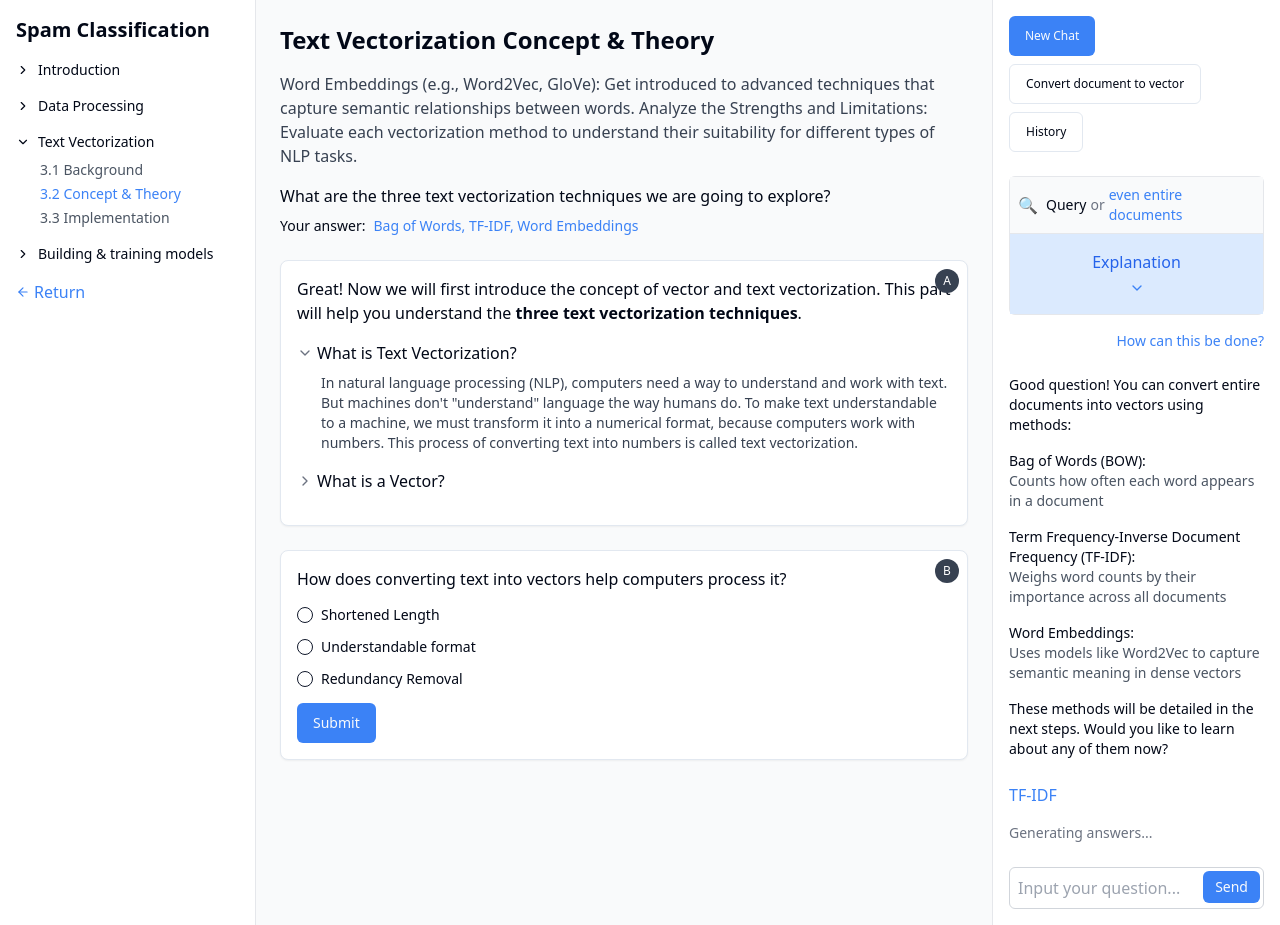
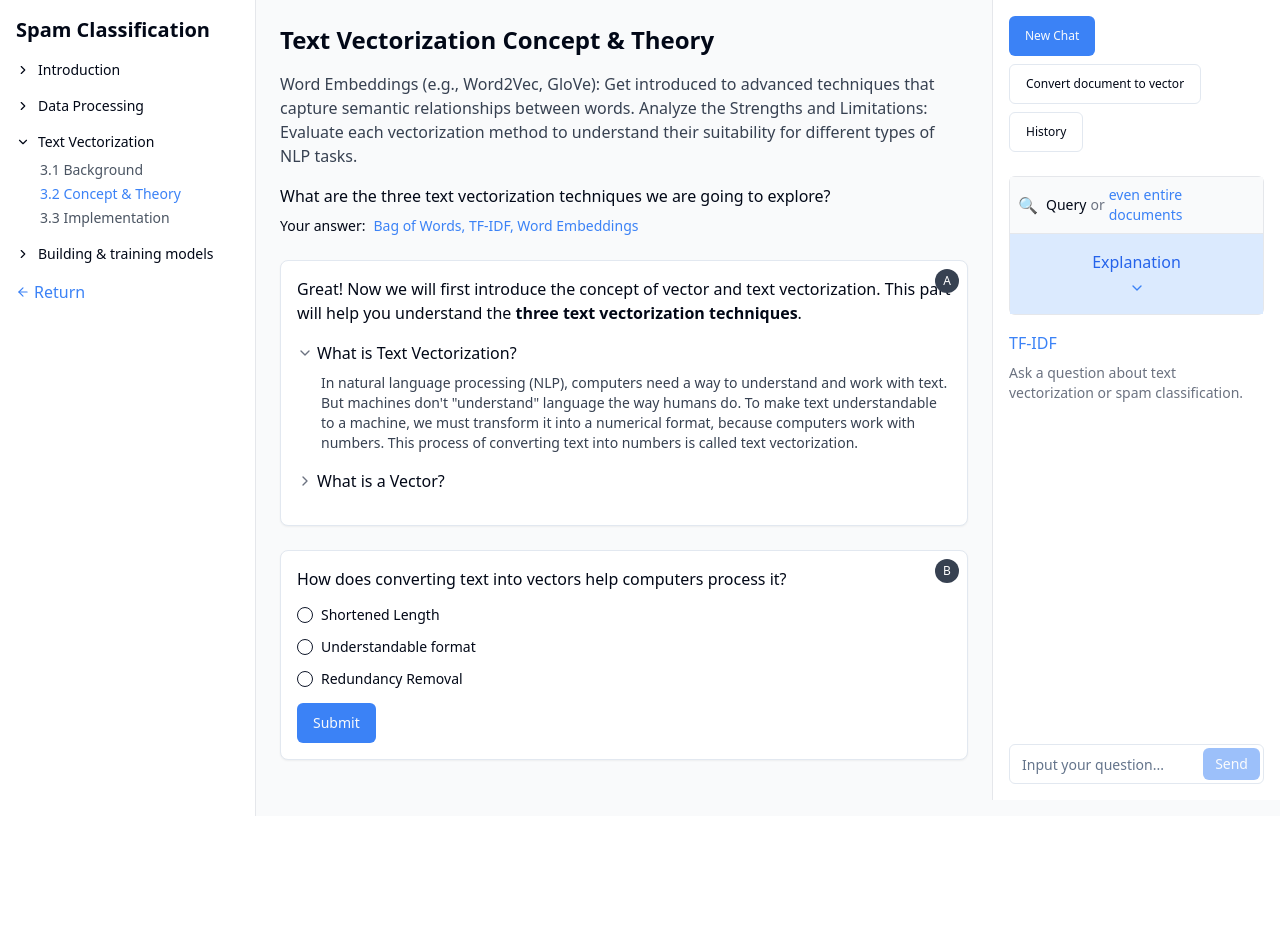
Before and after one commit to lazysqrt2/AutoPBL, a React (Vite) app: page / in a window 1280 px wide. After the commit the page ends 816 px from the top, so only its background shows below. Built offline with nearby package versions, Linux system fonts and the light colour scheme.

Commit message:
[dyad] 添加可接入API的聊天界面 - wrote 3 file(s)

```diff
--- /dev/null
+++ b/src/components/ChatInterface.tsx
@@ -0,0 +1,173 @@
+import { useState, useRef, useEffect } from "react";
+import { Button } from "@/components/ui/button";
+import { Input } from "@/components/ui/input";
+import { Card } from "@/components/ui/card";
+import { Loader2 } from "lucide-react";
+import { showError } from "@/utils/toast";
+
+interface Message {
+  id: string;
+  content: string;
+  isUser: boolean;
+  timestamp: Date;
+}
+
+interface ChatInterfaceProps {
+  title?: string;
+}
+
+const ChatInterface = ({ title = "Chat" }: ChatInterfaceProps) => {
+  const [messages, setMessages] = useState<Message[]>([]);
+  const [inputValue, setInputValue] = useState("");
+  const [isLoading, setIsLoading] = useState(false);
+  const messagesEndRef = useRef<HTMLDivElement>(null);
+
+  // 自动滚动到最新消息
+  useEffect(() => {
+    messagesEndRef.current?.scrollIntoView({ behavior: "smooth" });
+  }, [messages]);
+
+  // 发送消息到API并处理响应
+  const sendMessage = async () => {
+    if (!inputValue.trim()) return;
+
+    // 创建用户消息
+    const userMessage: Message = {
+      id: Date.now().toString(),
+      content: inputValue,
+      isUser: true,
+      timestamp: new Date()
+    };
+
+    // 添加用户消息到聊天记录
+    setMessages(prev => [...prev, userMessage]);
+    setInputValue("");
+    setIsLoading(true);
+
+    try {
+      // 调用API
+      const response = await fetch("/api/chat", {
+        method: "POST",
+        headers: {
+          "Content-Type": "application/json",
+        },
+        body: JSON.stringify({ message: userMessage.content }),
+      });
+
+      if (!response.ok) {
+        throw new Error("Failed to get response");
+      }
+
+      const data = await response.json();
+
+      // 添加AI回复到聊天记录
+      const aiMessage: Message = {
+        id: Date.now().toString(),
+        content: data.response || "Sorry, I couldn't process your request.",
+        isUser: false,
+        timestamp: new Date()
+      };
+
+      setMessages(prev => [...prev, aiMessage]);
+    } catch (error) {
+      console.error("Error sending message:", error);
+      showError("Failed to get response. Please try again.");
+
+      // 添加错误消息
+      const errorMessage: Message = {
+        id: Date.now().toString(),
+        content: "Sorry, there was an error processing your request. Please try again.",
+        isUser: false,
+        timestamp: new Date()
+      };
+
+      setMessages(prev => [...prev, errorMessage]);
+    } finally {
+      setIsLoading(false);
+    }
+  };
+
+  // 处理按Enter键发送消息
+  const handleKeyDown = (e: React.KeyboardEvent) => {
+    if (e.key === "Enter" && !e.shiftKey) {
+      e.preventDefault();
+      sendMessage();
+    }
+  };
+
+  // 模拟API响应（仅用于演示）
+  const simulateApiResponse = async (message: string) => {
+    // 这里只是模拟，实际应用中应该连接到真实的API
+    return new Promise<string>((resolve) => {
+      setTimeout(() => {
+        if (message.toLowerCase().includes("vector") || message.toLowerCase().includes("vectorization")) {
+          resolve("Text vectorization is the process of converting text into numerical vectors that can be used by machine learning algorithms. The three main approaches are Bag of Words (BOW), TF-IDF, and Word Embeddings.");
+        } else if (message.toLowerCase().includes("tf-idf")) {
+          resolve("TF-IDF (Term Frequency-Inverse Document Frequency) is a numerical statistic that reflects how important a word is to a document in a collection. It weighs terms based on how frequently they appear in a document and how rarely they appear across all documents.");
+        } else {
+          resolve("I'm here to help with your questions about text vectorization and spam classification. What would you like to know?");
+        }
+      }, 1000);
+    });
+  };
+
+  return (
+    <div className="flex flex-col h-full">
+      {title && (
+        <div className="text-blue-500 font-medium mb-2">{title}</div>
+      )}
+
+      {/* 消息历史区域 */}
+      <div className="flex-1 overflow-y-auto mb-4 space-y-3">
+        {messages.length === 0 ? (
+          <div className="text-gray-500 text-sm">
+            Ask a question about text vectorization or spam classification.
+          </div>
+        ) : (
+          messages.map((message) => (
+            <Card
+              key={message.id}
+              className={`p-3 ${message.isUser ? 'bg-blue-50' : 'bg-white'}`}
+            >
+              <div className="text-sm">
+                {message.content}
+              </div>
+              <div className="text-xs text-gray-400 mt-1">
+                {message.timestamp.toLocaleTimeString([], { hour: '2-digit', minute: '2-digit' })}
+              </div>
+            </Card>
+          ))
+        )}
+
+        {isLoading && (
+          <div className="flex items-center text-gray-500 text-sm">
+            <Loader2 className="animate-spin mr-2" size={16} />
+            Generating response...
+          </div>
+        )}
+
+        <div ref={messagesEndRef} />
+      </div>
+
+      {/* 输入区域 */}
+      <div className="relative">
+        <Input
+          value={inputValue}
+          onChange={(e) => setInputValue(e.target.value)}
+          onKeyDown={handleKeyDown}
+          placeholder="Input your question..."
+          className="pr-12"
+        />
+        <Button
+          className="absolute right-1 top-1 bg-blue-500 hover:bg-blue-600 h-8 px-3"
+          onClick={sendMessage}
+          disabled={isLoading || !inputValue.trim()}
+        >
+          Send
+        </Button>
+      </div>
+    </div>
+  );
+};
+
+export default ChatInterface;
--- a/src/pages/Index.tsx
+++ b/src/pages/Index.tsx
@@ -5,6 +5,7 @@ import { RadioGroup, RadioGroupItem } from "@/components/ui/radio-group";
 import { Label } from "@/components/ui/label";
 import { Check, ChevronDown, ChevronRight, ArrowLeft } from "lucide-react";
 import { MadeWithDyad } from "@/components/made-with-dyad";
+import ChatInterface from "@/components/ChatInterface";
 
 const Index = () => {
   const [expandedSection, setExpandedSection] = useState<string | null>("vectorization");
@@ -670,7 +671,7 @@ print("Vectors:", X.toarray())`}
       </div>
 
       {/* Right sidebar */}
-      <div className="w-72 bg-white border-l border-gray-200 p-4">
+      <div className="w-72 bg-white border-l border-gray-200 p-4 flex flex-col h-screen">
         <div className="flex flex-wrap gap-2 mb-6">
           <Button className="bg-blue-500 hover:bg-blue-600 text-xs">New Chat</Button>
           <Button variant="outline" className="text-xs">Convert document to vector</Button>
@@ -690,42 +691,9 @@ print("Vectors:", X.toarray())`}
           </div>
         </div>
 
-        <p className="text-sm text-blue-500 text-right mb-6">How can this be done?</p>
-
-        <div className="text-sm space-y-4">
-          <p>Good question! You can convert entire documents into vectors using methods:</p>
-
-          <div>
-            <p className="font-medium">Bag of Words (BOW):</p>
-            <p className="text-gray-600">Counts how often each word appears in a document</p>
-          </div>
-
-          <div>
-            <p className="font-medium">Term Frequency-Inverse Document Frequency (TF-IDF):</p>
-            <p className="text-gray-600">Weighs word counts by their importance across all documents</p>
-          </div>
-
-          <div>
-            <p className="font-medium">Word Embeddings:</p>
-            <p className="text-gray-600">Uses models like Word2Vec to capture semantic meaning in dense vectors</p>
-          </div>
-
-          <p>These methods will be detailed in the next steps. Would you like to learn about any of them now?</p>
-        </div>
-
-        <div className="mt-6 text-blue-500 font-medium">TF-IDF</div>
-
-        <div className="mt-4 text-gray-500 text-sm">Generating answers...</div>
-
-        <div className="mt-6 relative">
-          <input
-            type="text"
-            placeholder="Input your question..."
-            className="w-full p-2 pr-12 border border-gray-300 rounded-md"
-          />
-          <Button className="absolute right-1 top-1 bg-blue-500 hover:bg-blue-600 h-8 px-3">
-            Send
-          </Button>
+        {/* 聊天界面 */}
+        <div className="flex-1 flex flex-col">
+          <ChatInterface title="TF-IDF" />
         </div>
       </div>
     </div>
--- /dev/null
+++ b/src/pages/api/chat.ts
@@ -0,0 +1,37 @@
+// 这个文件在实际部署时需要替换为真实的API端点
+// 目前仅作为模拟API的示例
+
+export async function POST(req: Request) {
+  try {
+    const { message } = await req.json();
+
+    // 模拟API响应延迟
+    await new Promise(resolve => setTimeout(resolve, 1000));
+
+    let response = "";
+
+    // 简单的关键词匹配逻辑
+    if (message.toLowerCase().includes("vector") || message.toLowerCase().includes("vectorization")) {
+      response = "Text vectorization is the process of converting text into numerical vectors that can be used by machine learning algorithms. The three main approaches are Bag of Words (BOW), TF-IDF, and Word Embeddings.";
+    } else if (message.toLowerCase().includes("tf-idf")) {
+      response = "TF-IDF (Term Frequency-Inverse Document Frequency) is a numerical statistic that reflects how important a word is to a document in a collection. It weighs terms based on how frequently they appear in a document and how rarely they appear across all documents.";
+    } else if (message.toLowerCase().includes("bag of words") || message.toLowerCase().includes("bow")) {
+      response = "Bag of Words (BOW) is a simple text vectorization method that counts the frequency of each word in a document, disregarding grammar and word order but keeping track of multiplicity.";
+    } else if (message.toLowerCase().includes("word embedding") || message.toLowerCase().includes("word2vec") || message.toLowerCase().includes("glove")) {
+      response = "Word Embeddings are dense vector representations of words that capture semantic relationships. Popular techniques include Word2Vec, GloVe, and FastText. These methods create vectors where similar words are closer in the vector space.";
+    } else {
+      response = "I'm here to help with your questions about text vectorization and spam classification. What would you like to know?";
+    }
+
+    return new Response(JSON.stringify({ response }), {
+      headers: { 'Content-Type': 'application/json' },
+      status: 200
+    });
+  } catch (error) {
+    console.error('Error processing chat request:', error);
+    return new Response(JSON.stringify({ error: 'Failed to process request' }), {
+      headers: { 'Content-Type': 'application/json' },
+      status: 500
+    });
+  }
+}
```
